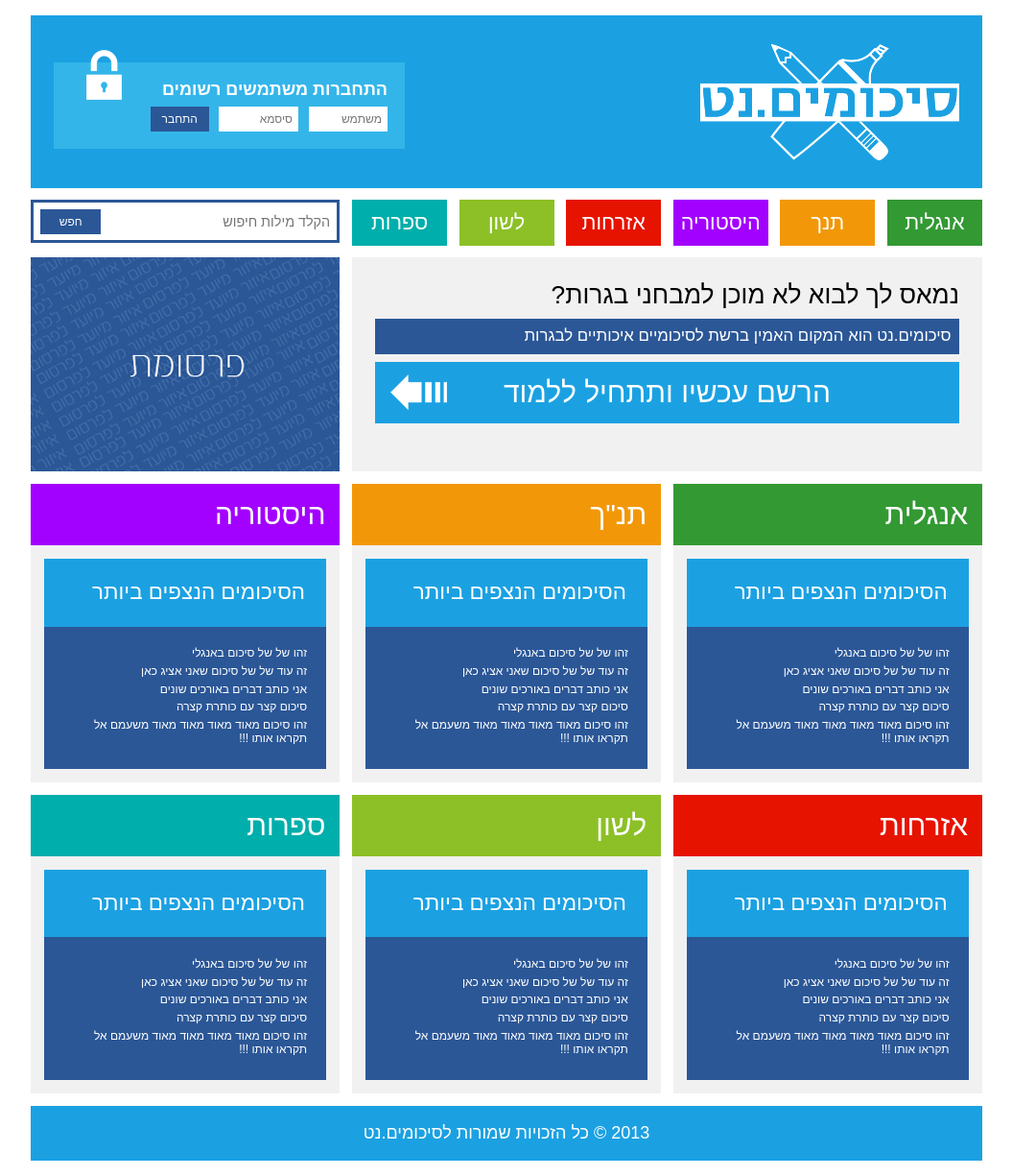
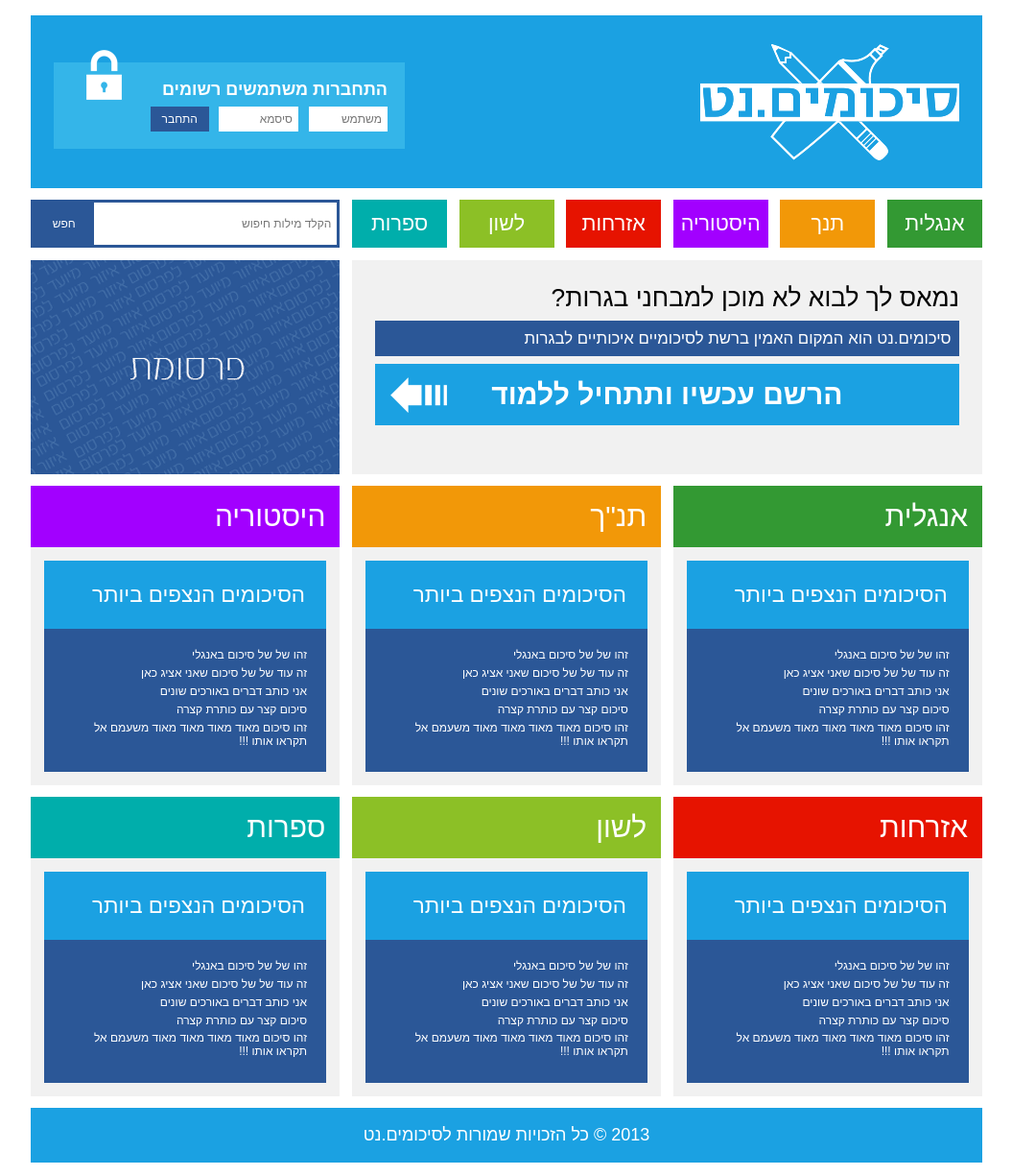
Before and after one commit to davegri/Sikumia, a Django app: page / in a window 1280 px wide. Shown: the whole page at 96% size, without its empty margins (112-1167 px from the left). Run offline with Django 3.2, Linux system fonts and the light colour scheme; style sheets or scripts are compiled from the project's sources; some libraries are stand-ins or nearby versions; some web fonts are replaced.

Commit message:
fixed search bar and navigation css

```diff
--- a/static/css/base.css
+++ b/static/css/base.css
@@ -170,13 +170,16 @@ button:focus {
 *, *:after, *:before {
   font-size: 12px;
   font-family: 'Open Sans Hebrew', sans-serif;
-  font-weight: 100;
+  font-weight: 500;
   box-sizing: border-box; }
 
 html {
   -webkit-box-sizing: border-box;
   -moz-box-sizing: border-box;
   box-sizing: border-box; }
+
+html, body {
+  height: 100%; }
 
 *, *:before, *:after {
   -webkit-box-sizing: inherit;
@@ -198,8 +201,7 @@ h3 {
   font-weight: 100; }
 
 h4 {
-  font-size: 1.8em;
-  font-weight: 100; }
+  font-size: 1.8em; }
 
 h5 {
   font-size: 1.5em;
@@ -237,8 +239,7 @@ blockquote {
     background-color: #1ba1e2;
     color: white;
     padding: 1em;
-    font-size: 1.6em;
-    font-weight: 100; }
+    font-size: 1.6em; }
 
 .row {
   margin-top: 1.25%; }
@@ -297,14 +298,14 @@ nav ol {
     display: table;
     text-decoration: none; }
     nav ol a li {
-      padding: 0.3em;
       text-align: center;
       color: white;
       font-size: 1.8em;
       font-weight: 400;
       display: table-cell;
       vertical-align: middle;
-      padding: 0.5em 0; }
+      height: 50px;
+      width: 100%; }
   nav ol > :nth-child(1) {
     background: #339933; }
   nav ol > :nth-child(2) {
@@ -319,19 +320,16 @@ nav ol {
     background: #00aeab; }
 
 .search-box {
-  position: relative;
+  width: 100%;
   border: 3px solid #2b5797;
-  min-height: 45px; }
+  font-size: 0;
+  height: 50px; }
   .search-box input[type="text"] {
     width: 80%;
-    font-size: 1.2em;
-    line-height: 1.7em; }
+    height: 100%; }
   .search-box input[type="submit"] {
     width: 20%;
-    max-width: 100px;
-    position: absolute;
-    left: 7px;
-    top: 7px; }
+    height: 100%; }
 
 footer {
   color: white;
--- a/static/css/index.css
+++ b/static/css/index.css
@@ -4,7 +4,7 @@
   min-height: 223px; }
   .slider h2 {
     margin: 0;
-    font-weight: 100;
+    font-weight: 500;
     font-size: 2.2em; }
   .slider a {
     padding: 0.5em;
@@ -13,7 +13,7 @@
     text-align: center;
     display: block;
     font-size: 2.5em;
-    font-weight: 100;
+    font-weight: 600;
     background: #1ba1e2 url(../images/arrow2.png) no-repeat 3% center; }
 
 .ad {
--- a/static/sass/base.scss
+++ b/static/sass/base.scss
@@ -13,7 +13,7 @@ button:focus {
 *,*:after,*:before{
     font-size:12px;
     font-family: 'Open Sans Hebrew', sans-serif;
-    font-weight:100;
+    font-weight:500;
     box-sizing: border-box;
 }
 
@@ -22,6 +22,11 @@ html {
   -moz-box-sizing: border-box;
   box-sizing: border-box;
 }
+
+html,body {
+    height:100%;
+}
+
 *, *:before, *:after {
   -webkit-box-sizing: inherit;
   -moz-box-sizing: inherit;
@@ -48,7 +53,6 @@ font-weight: 100;
 
 h4{
 font-size: 1.8em;
-font-weight: 100;
 }
 
 h5{
@@ -77,7 +81,7 @@ background: $dark_blue;
 color: white;
 font-size: 1.4em;
 padding: 0.5em;
-    margin: 0.5em 0 0.5em 0;
+margin: 0.5em 0 0.5em 0;
 }
 
 .block-header{
@@ -95,8 +99,6 @@ padding: 0.5em;
     color:white;
     padding: 1em;
     font-size: 1.6em;
-    font-weight: 100;
-    //line-height: 0.8em;
     }
 }
 
@@ -175,24 +177,22 @@ nav{
             padding: 0px;
             margin: 0px;
             a{
-
-                display: table;
+                display:table;
                 text-decoration: none;
                 li{
-
-                    padding: 0.3em;
                     text-align: center;
                     color: white;
                     font-size: 1.8em;
                     font-weight: 400;
-                    display: table-cell;
+                    display:table-cell;
                     vertical-align: middle;
-                    padding: 0.5em 0;
+                    height: 50px;
+                    width: 100%;
 
                 }
 
             }
-                        >:nth-child(1){background:$english;}
+            >:nth-child(1){background:$english;}
             >:nth-child(2){background:$bible;}
             >:nth-child(3){background:$history;}
             >:nth-child(4){background:$civics;}
@@ -204,20 +204,17 @@ nav{
     }
 
 .search-box{
-    position: relative;
-border: 3px solid $dark_blue;
-    min-height: 45px;
+    width: 100%;
+    border: 3px solid $dark_blue;
+    font-size: 0;
+    height: 50px;
     input[type="text"]{
         width: 80%;
-        font-size: 1.2em;
-        line-height: 1.7em;
+        height: 100%;
     }
-        input[type="submit"]{
+    input[type="submit"]{
         width: 20%;
-        max-width: 100px;
-        position: absolute;
-        left: 7px;
-        top: 7px;
+        height: 100%;
     }
 }
 
--- a/static/sass/index.scss
+++ b/static/sass/index.scss
@@ -6,7 +6,7 @@ background-color: $grey;
     min-height:223px;
     h2{
         margin: 0;
-        font-weight: 100;
+        font-weight: 500;
         font-size: 2.2em;
     }
     a{
@@ -16,7 +16,7 @@ background-color: $grey;
         text-align: center;
         display: block;
         font-size: 2.5em;
-        font-weight: 100;
+        font-weight: 600;
         background: $light_blue url(../images/arrow2.png) no-repeat 3% center;
 
     }
```
Also changed, not shown: static/css/subject.css (+13 -15 lines), 2 other files.
